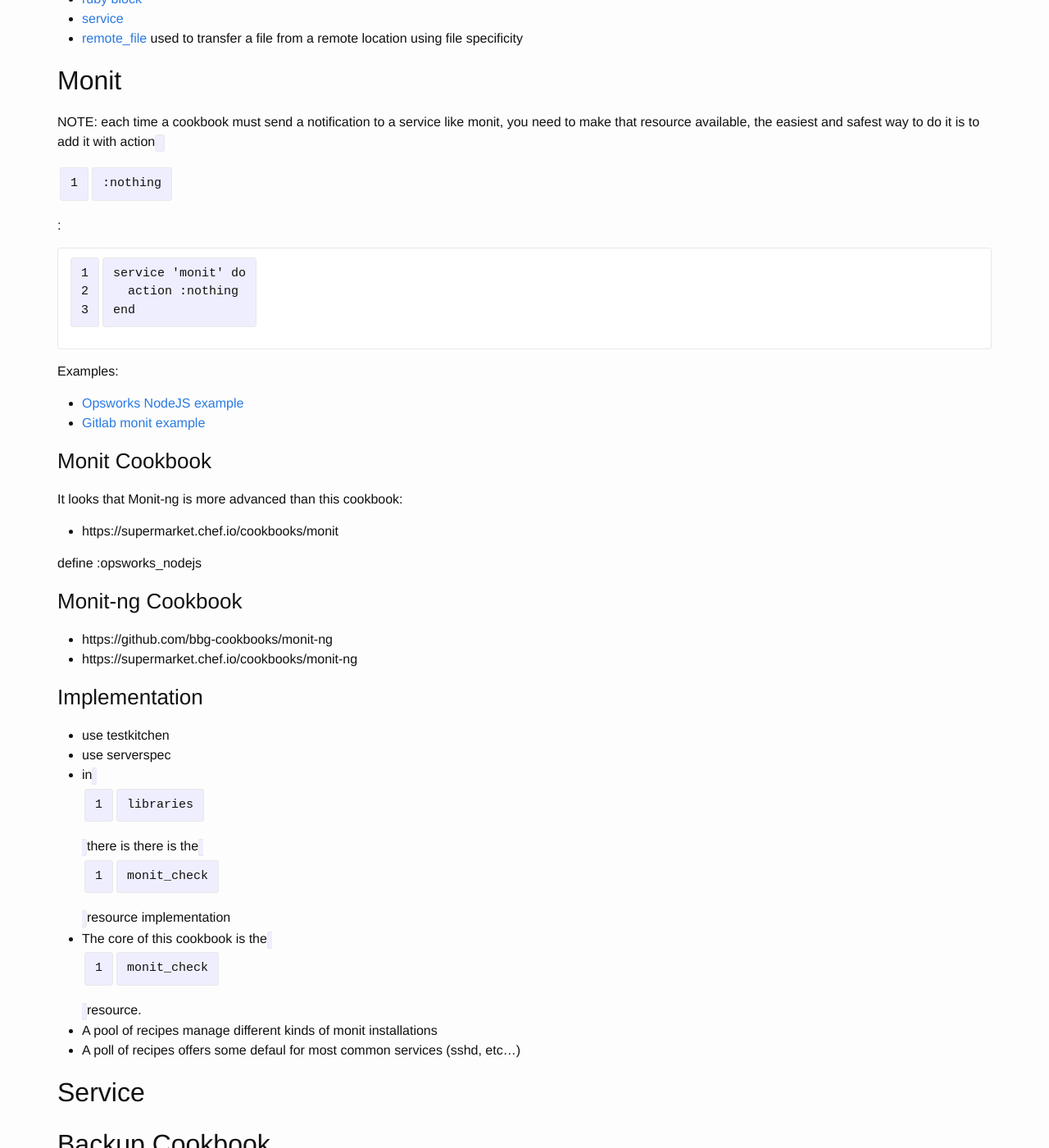
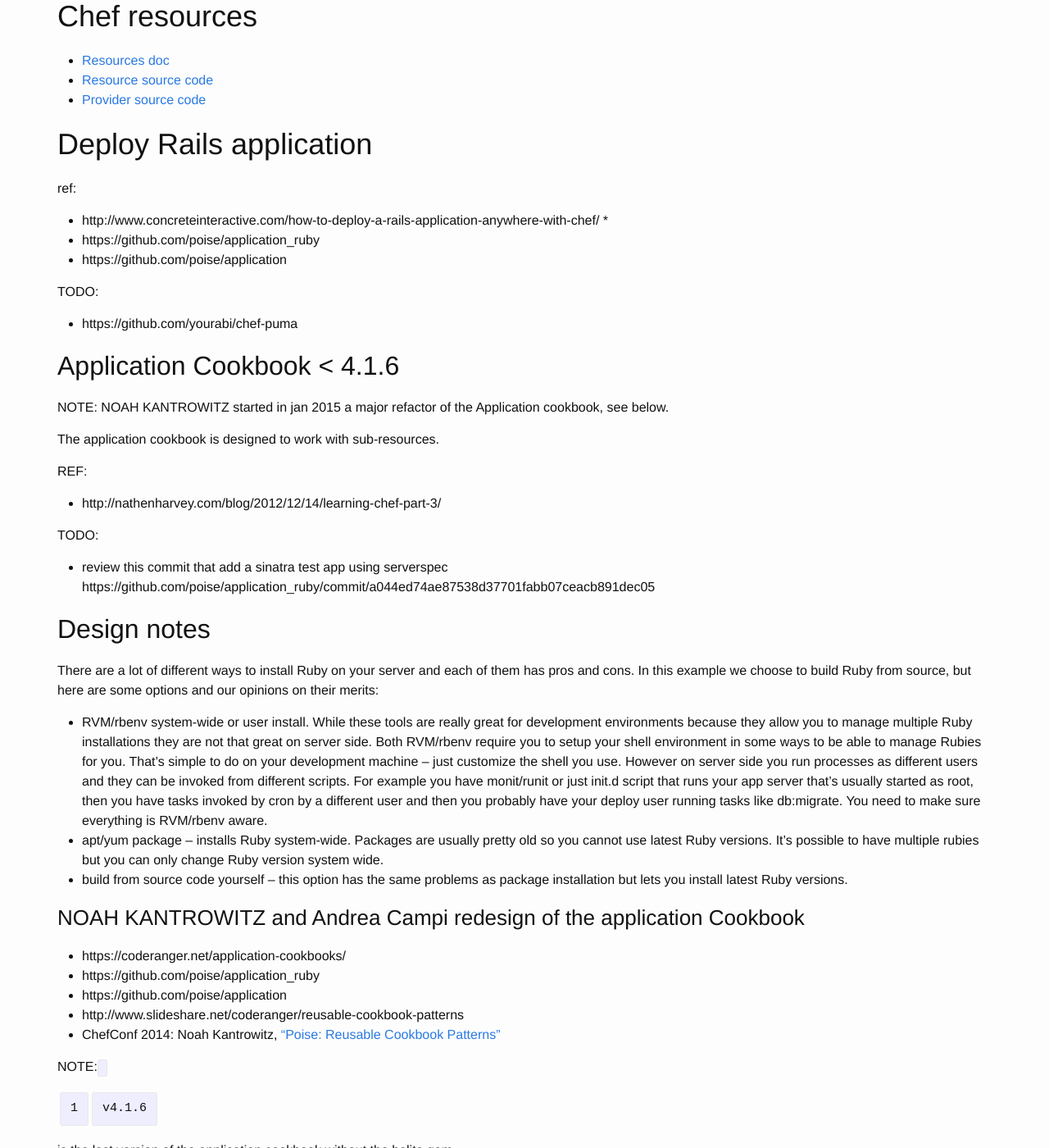
Before and after one commit to breezeight/nicola_blog, a Jekyll site: the page built from _guides/chef.markdown, in a window 1280 px wide and 1400 px high, scrolled down 13190 px. Shown: the whole window at 82% size. Built offline with Jekyll 4.4.1, drawn with Linux system fonts in a browser that asks for light colours; some of the changed text lies outside the part shown.

Commit message:
Chef: draf Rails app deploy with poise

```diff
--- a/_guides/chef.markdown
+++ b/_guides/chef.markdown
@@ -529,6 +533,114 @@
 * [Resources doc](http://docs.opscode.com/chef/resources.html)
 * [Resource source code](https://github.com/opscode/chef/tree/master/lib/chef/resource)
 * [Provider source code](https://github.com/opscode/chef/tree/master/lib/chef/provider)
+
+
+# Deploy Rails application
+
+ref:
+
+* http://www.concreteinteractive.com/how-to-deploy-a-rails-application-anywhere-with-chef/
+*
+* https://github.com/poise/application_ruby
+* https://github.com/poise/application
+
+
+TODO:
+
+* https://github.com/yourabi/chef-puma
+
+## Application Cookbook < 4.1.6
+
+NOTE: NOAH KANTROWITZ started in jan 2015 a major refactor of the Application cookbook, see below.
+
+The application cookbook is designed to work with sub-resources.
+
+REF:
+
+* http://nathenharvey.com/blog/2012/12/14/learning-chef-part-3/
+
+TODO:
+
+* review this commit that add a sinatra test app using serverspec https://github.com/poise/application_ruby/commit/a044ed74ae87538d37701fabb07ceacb891dec05
+
+
+## Design notes
+
+There are a lot of different ways to install Ruby on your server and each of them has pros and cons.  In this example we choose to build Ruby from source, but here are some options and our opinions on their merits:
+
+* RVM/rbenv system-wide or user install. While these tools are really great for development environments because they allow you to manage multiple Ruby installations they are not that great on server side. Both RVM/rbenv require you to setup your shell environment in some ways to be able to manage Rubies for you. That’s simple to do on your development machine – just customize the shell you use. However on server side you run processes as different users and they can be invoked from different scripts. For example you have monit/runit or just init.d script that runs your app server that’s usually started as root, then you have tasks invoked by cron by a different user and then you probably have your deploy user running tasks like db:migrate. You need to make sure everything is RVM/rbenv aware.
+* apt/yum package – installs Ruby system-wide. Packages are usually pretty old so you cannot use latest Ruby versions. It’s possible to have multiple rubies but you can only change Ruby version system wide.
+* build from source code yourself – this option has the same problems as package installation but lets you install latest Ruby versions.
+
+### NOAH KANTROWITZ and Andrea Campi redesign of the application Cookbook
+
+* https://coderanger.net/application-cookbooks/
+* https://github.com/poise/application_ruby
+* https://github.com/poise/application
+* http://www.slideshare.net/coderanger/reusable-cookbook-patterns
+* ChefConf 2014: Noah Kantrowitz, ["Poise: Reusable Cookbook Patterns"](https://www.youtube.com/watch?v=vVsSAKtgOYs)
+
+NOTE: `v4.1.6` is the last version of the application cookbook without the halite gem.
+
+* The application_ruby cookbook depends on the application cookbook.
+
+Internals:
+
+* The application cookbook is writter as a gems that generate a cookbook using halite:
+  * https://github.com/coderanger/halite
+  * https://github.com/poise/poise
+
+
+* Define the BundleInstall resource
+
+Poise provides:
+
+* https://github.com/poise/poise#notifying-block
+* https://github.com/poise/poise#include-recipe
+* Lazy inizializer https://github.com/poise/poise#lazy-initializers
+* Option collector https://github.com/poise/poise#option-collector
+* Subresources (see the chef 2014 video)
+* Resource DSL like LWRP
+  * `actions` and `default_action` are just like in LWRPs, though default_action is rarely needed as the first action becomes the default.
+  * `attribute` is also available just like in LWRPs, but with some enhancements noted below.
+
+
+#### Poise Cookbook
+
+* [The poise cookbook](https://github.com/poise/poise)
+
+The poise cookbook is a set of libraries for writing reusable cookbooks. It providers helpers for common patterns and a standard structure to make it easier to create flexible cookbooks using HWRP.
+
+Rather than LWRPs, Poise promotes the idea of using normal, or "heavy weight" resources, while including helpers to reduce much of boilerplate needed for this.
+
+The chef ecosystem use "Fork", "cookbook wrapper" and "reqind" to allow cookbook extensibility
+, Poise introduces a new strategy; **inheritance**. Resources are classes so the Poise filosophy is to inherite.
+
+NOTE: The downside of this approach is that we **cannot use LWRP** because LWRP are defined using the DSL, instead HWRP uses pure ruby code.
+
+Poise makes heavy use of mixins in order to load:
+
+~~~ruby
+class Chef
+  class Resource::MyApp < Resource
+    include Poise
+    ...
+  end
+
+  class Provider::MyApp < Provider
+    include Poise
+    ...
+  end
+~~~
+
+
+TODO:
+
+* `notifying_block`
+* `converge_by`
+* Berkshelf extension : http://23.92.17.78/github/RiotGames/berkshelf/Berkshelf/Berksfile#extension-instance_method<F4>
+*
+
 
 
 # Resources most used by PITCHTARGET
@@ -600,6 +712,37 @@
 
 * [community page](http://community.opscode.com/cookbooks/backup)
 
+## Apt
+
+https://github.com/opscode-cookbooks/apt
+
+Setup PPA and install package:
+
+~~~
+apt_repository 'ruby-brightbox' do
+  uri          'http://ppa.launchpad.net/brightbox/ruby-ng/ubuntu'
+  distribution node['lsb']['codename']
+  components   ['main']
+  keyserver    'keyserver.ubuntu.com'
+  key          'C3173AA6'
+  deb_src      true
+end
+
+package "ruby2.2"
+~~~
+
+
+## gem_package resource
+
+Ref: [Chef doc](https://docs.chef.io/resource_gem_package.html)
+
+~~~
+## Install the Bundler Gem:
+gem_package "bundler" do
+  options "--no-ri --no-rdoc"
+end
+~~~
+
 # Ruby
 ## Ruby from source
 
@@ -627,6 +770,8 @@
 * The definition will be replaced by all the resources that are specified within the definition.
 
 ## Custom Resources and Provider: LWRP or HWRP
+
+REF: /Volumes/ArchiveDisk/Archive/Misc/ebook/Customizing_Chef.pdf
 
 Every resource and provider you use in your recipies are instance of classes inherited from Chef::Provider and Chef::Resource.
 Chef has two mechanism to create those classes:
@@ -666,7 +811,7 @@
 
 
 * set_or_return  https://github.com/chef/chef/blob/master/lib/chef/mixin/params_validate.rb#L84
-
+* `new_resource.updated_by_last_action(true)` when an action update a resource
 
 
 
```
Also changed, not shown: other parts of _guides/chef.markdown (+4 -0 lines).
